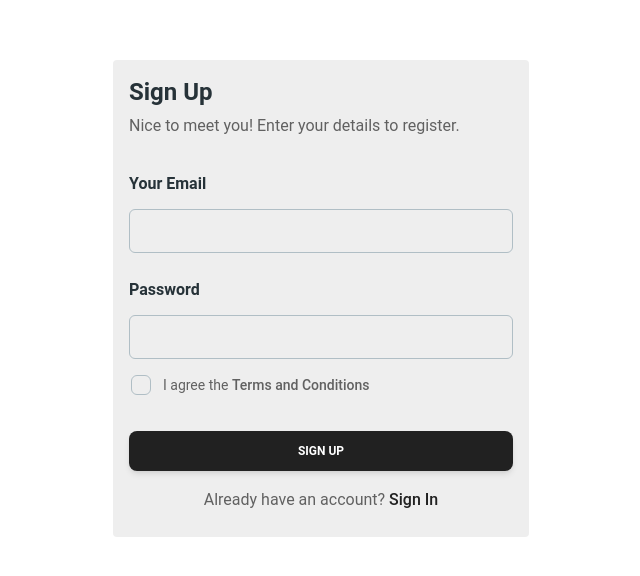
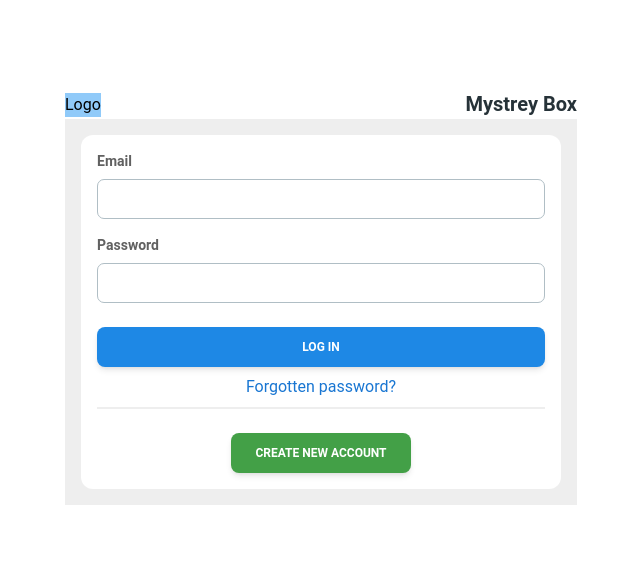
Before and after one commit to mdemranbd/admin-panel-starter-nextjs, a Next.js app: page /login in a window 1280 px wide. Shown: the part 102-678 px from the top of the page, without its empty margins (319-959 px from the left). Built offline with nearby package versions, Linux system fonts and the light colour scheme.

Commit message:
[DONE] update login form design

```diff
--- a/app/(authentication)/login/page.tsx
+++ b/app/(authentication)/login/page.tsx
@@ -3,7 +3,7 @@ import React from 'react';
 
 const LoginPage = () => {
     return (
-        <div className='h-screen flex justify-center items-center ' >
+        <div className='h-screen  flex justify-center items-center ' >
             <Login/>
         </div>
     );
--- /dev/null
+++ b/app/components/Forms/Form.tsx
@@ -0,0 +1,36 @@
+"use client";
+import { useForm, FormProvider, SubmitHandler } from "react-hook-form";
+import { ReactElement, ReactNode } from "react";
+type FormConfig = {
+  defaultValues?: Record<string, any>;
+  resolver?: any;
+};
+type FormProps = {
+  children?: ReactElement | ReactNode;
+  submitHandler: SubmitHandler<any>;
+} & FormConfig;
+
+const Form = ({
+  children,
+  submitHandler,
+  defaultValues,
+  resolver,
+}: FormProps) => {
+  const formConfig: FormConfig = {};
+  if (!!defaultValues) formConfig["defaultValues"] = defaultValues;
+  if (!!resolver) formConfig["resolver"] = resolver;
+  const methods = useForm<FormProps>(formConfig);
+  const { handleSubmit, reset } = methods;
+  const onSubmit = (data: any) => {
+    submitHandler(data);
+    reset();
+  };
+
+  return (
+    <FormProvider {...methods}>
+      <form onSubmit={handleSubmit(onSubmit)}>{children}</form>
+    </FormProvider>
+  );
+};
+
+export default Form;
--- /dev/null
+++ b/app/components/Forms/FormInput.tsx
@@ -0,0 +1,81 @@
+"use client";
+import { Input } from "@material-tailwind/react";
+import { useEffect } from "react";
+import { useFormContext, Controller } from "react-hook-form";
+
+interface IInput {
+  name: string;
+  type?: string;
+  size?: "large" | "small";
+  value?: string | number | string[] | undefined;
+  id?: string;
+  placeholder?: string;
+  validation?: object;
+  label?: string;
+  disabled?: boolean;
+  required?: boolean;
+}
+
+const FormInput = ({
+  name,
+  type,
+  size = "large",
+  value,
+  id,
+  placeholder,
+  validation,
+  disabled,
+  label,
+  required,
+
+}: IInput) => {
+  const {
+    control,
+    setValue,
+    formState: { errors },
+  } = useFormContext();
+  const errorMessage = errors[name]?.message || "";
+
+  // If external value prop changes, update the form value
+  useEffect(() => {
+    if (value !== undefined) {
+      setValue(name, value);
+    }
+  }, [value, setValue, name]);
+
+  return (
+    <div className="mb-4">
+      {required && <span style={{ color: "red" }}>*</span>}
+      {label && (
+        <label className="block text-gray-700 text-sm font-bold mb-2">
+          {label}
+        </label>
+      )}
+      <Controller
+        control={control}
+        name={name}
+        defaultValue={value}
+        rules={validation}
+        render={({ field }) => (
+            <Input
+            {...field}
+            variant="outlined"
+            margin="dense"
+            fullWidth
+            id={id}
+            type={type}
+            //@ts-ignore
+            size={size}
+            placeholder={placeholder}
+            disabled={disabled}
+            error={Boolean(errorMessage)}
+            helperText={errorMessage}
+            required={required}
+          />
+        )}
+      />
+    </div>
+  );
+};
+
+export default FormInput;
--- a/app/components/ui/Login.tsx
+++ b/app/components/ui/Login.tsx
@@ -1,78 +1,67 @@
-"use client"
-import {
-    Card,
-    Input,
-    Checkbox,
-    Button,
-    Typography,
-  } from "@material-tailwind/react";
+"use client";
+import { Card, Button, Typography } from "@material-tailwind/react";
+import Form from "../Forms/Form";
+import FormInput from "../Forms/FormInput";
+import { SubmitHandler } from "react-hook-form";
+import { useAppDispatch, useAppSelector } from "@/app/redux/hooks";
+import { loginUser } from "@/app/redux/slice/loginSlice";
+import Link from "next/link";
+type FormValues = {
+  email: string;
+  password: string;
+};
 
-  export function Login() {
-    return (
-      <div className="bg-gray-200 rounded p-4">
-          <Card color="transparent" shadow={false}>
-        <Typography variant="h4" color="blue-gray">
-          Sign Up
+export function Login() {
+  const { email, password } = useAppSelector((state) => state.loginUser);
+  const dispatch = useAppDispatch();
+  const onSubmit: SubmitHandler<FormValues> = async (data: any) => {
+    console.log("Login Data", data);
+    dispatch(loginUser(data));
+  };
+
+  return (
+    <div className="w-[32rem]">
+      {/* heading */}
+      <div className="flex justify-between items-center">
+        <h1 className="bg-blue-200">Logo</h1>
+        <Typography variant="h5" color="blue-gray">
+          Mystrey Box
         </Typography>
-        <Typography color="gray" className="mt-1 font-normal">
-          Nice to meet you! Enter your details to register.
-        </Typography>
-        <form className="mt-8 mb-2 w-80 max-w-screen-lg sm:w-96">
-          <div className="mb-1 flex flex-col gap-6">
+      </div>
 
-            <Typography variant="h6" color="blue-gray" className="-mb-3">
-              Your Email
-            </Typography>
-            <Input
-              size="lg"
+      <div className="bg-gray-200 p-4">
+        <Card className="bg-white p-4" color="transparent" shadow={false}>
+          <Form submitHandler={onSubmit}>
+            <FormInput
+              name="email"
+              type="text"
+              size="large"
+              label="Email"
               placeholder="name@mail.com"
-              className=" !border-t-blue-gray-200 focus:!border-t-gray-900"
-              labelProps={{
-                className: "before:content-none after:content-none",
-              }}
             />
-            <Typography variant="h6" color="blue-gray" className="-mb-3">
-              Password
-            </Typography>
-            <Input
+
+            <FormInput
+              name="password"
               type="password"
-              size="lg"
-              placeholder="********"
-              className=" !border-t-blue-gray-200 focus:!border-t-gray-900"
-              labelProps={{
-                className: "before:content-none after:content-none",
-              }}
+              size="large"
+              label="Password"
             />
+
+            <Button type="submit" className="mt-6 bg-blue-600" fullWidth>
+              Log in
+            </Button>
+          </Form>
+          <div>
+            <h1 className="text-center border-b-1 border-indigo-500  mt-2 text-blue-700">
+              <Link href="/forget">Forgotten password?</Link>
+            </h1>
+            <hr className="border-t-2 my-2 " />
+            <Button type="submit" className="mx-auto block mt-6 bg-green-600">
+              Create new account
+            </Button>
           </div>
-          <Checkbox
-            label={
-              <Typography
-                variant="small"
-                color="gray"
-                className="flex items-center font-normal"
-              >
-                I agree the
-                <a
-                  href="#"
-                  className="font-medium transition-colors hover:text-gray-900"
-                >
-                  &nbsp;Terms and Conditions
-                </a>
-              </Typography>
-            }
-            containerProps={{ className: "-ml-2.5" }}
-          />
-          <Button className="mt-6" fullWidth>
-            sign up
-          </Button>
-          <Typography color="gray" className="mt-4 text-center font-normal">
-            Already have an account?{" "}
-            <a href="#" className="font-medium text-gray-900">
-              Sign In
-            </a>
-          </Typography>
-        </form>
-      </Card>
+        </Card>
       </div>
-    );
-  }
+    </div>
+  );
+}
--- /dev/null
+++ b/app/redux/slice/loginSlice.ts
@@ -0,0 +1,28 @@
+import { createSlice } from "@reduxjs/toolkit";
+import type { PayloadAction } from "@reduxjs/toolkit";
+
+export interface loginState {
+  email: string;
+  password: string;
+}
+
+const initialState: loginState = {
+  email: "",
+  password: "",
+};
+
+export const loginSlice = createSlice({
+  name: "login",
+  initialState,
+  reducers: {
+    loginUser: (state, action: PayloadAction<loginState>) => {
+        state.email = action.payload.email;
+        state.password = action.payload.password;
+      },
+  },
+});
+
+// Action creators are generated for each case reducer function
+export const { loginUser} = loginSlice.actions
+
+export default loginSlice.reducer;
--- a/app/redux/store.ts
+++ b/app/redux/store.ts
@@ -1,9 +1,12 @@
 import { configureStore } from '@reduxjs/toolkit'
 import counterReducer from './slice/counterSlice'
+import loginReducer from './slice/loginSlice';
+
 export const store = () => {
   return configureStore({
     reducer: {
         counter:counterReducer ,
+        loginUser:loginReducer
       },
   })
 }
--- a/package.json
+++ b/package.json
@@ -15,6 +15,7 @@
     "next": "14.1.0",
     "react": "^18",
     "react-dom": "^18",
+    "react-hook-form": "^7.49.3",
     "react-redux": "^9.1.0"
   },
   "devDependencies": {
```
Also changed, not shown: 1 other file (tests, documents, lock files or other folders).
